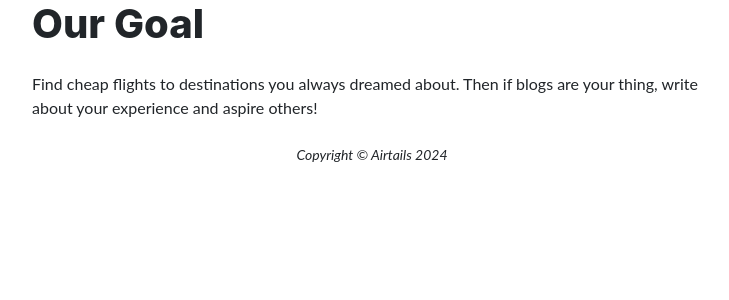
After one commit to DavorPavits/Airtails, a Flask app: page /about in a window 1280 px wide. The commit adds this page. Shown: the top 300 px of the page, without its empty margins (268-997 px from the left). Run offline with Flask 3, Linux system fonts and the light colour scheme; some libraries are stand-ins or nearby versions.

Commit message:
Add about page

```diff
--- a/main.py
+++ b/main.py
@@ -88,6 +88,11 @@ def home_page():
 def login():
     return render_template("index.html")
 
+@app.route("/about")
+def about():
+    return render_template("about.html")
+
+
 @app.route("/flights")
 def search_flights():
     return render_template("flights.html")
--- /dev/null
+++ b/templates/about.html
@@ -0,0 +1,20 @@
+{%  block content %} {% include "header.html"%}
+<!-- About-->
+<section class="masthead">
+    <div class="container position-relative px-4 px-lg-5">
+        <div class="row gx-4 gx-lg-5 justify-content-center">
+            <div class="col-lg-8">
+                <main class="mb-4">
+                <h1 class="mb-4">Our Goal</h1>
+                <p class="50">
+                    Find cheap flights to destinations you always dreamed
+                    about. Then if blogs are your thing, write about your experience and aspire others!
+                </p>
+                </main>
+            </div>
+        </div>
+    </div>
+</section>
+
+
+{% include "footer.html" %} {% endblock %}
--- a/templates/footer.html
+++ b/templates/footer.html
@@ -0,0 +1,4 @@
+<!-- Footer -->
+<footer>
+    <div class="small text-center tex-muted fst-italic">Copyright &COPY; Airtails 2024</div>
+</footer>
```
Also changed, not shown: templates/index.html (+6 -17 lines), instance/airtails.db.
